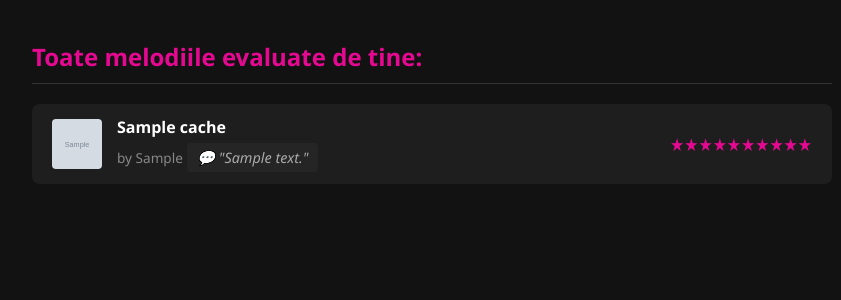
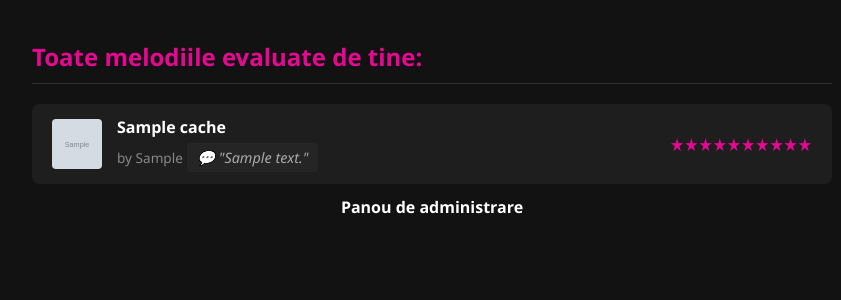
Before and after one commit to andaelenad/CONNECTIFY, a Flask app: page /dashboard in a window 1280 px wide. Shown: the part 453-753 px from the top of the page, without its empty margins (208-1049 px from the left). Run offline with Flask 3, Linux system fonts and the light colour scheme; the visitor is signed in with stand-in values (Sample User, id 1); tables that the repository leaves empty hold one stand-in row (values such as "Sample post"); grey boxes marked "Sample" are stand-in pictures.

Commit message:
readaugat panou admin la profil

```diff
--- a/templates/dashboard.html
+++ b/templates/dashboard.html
@@ -178,6 +178,9 @@
         {% endif %}
 
 
+    <b><a href="{{ url_for('admin_panel') }}">Panou de administrare</a></b>
+
+
 </body>
 
 </html>
```
